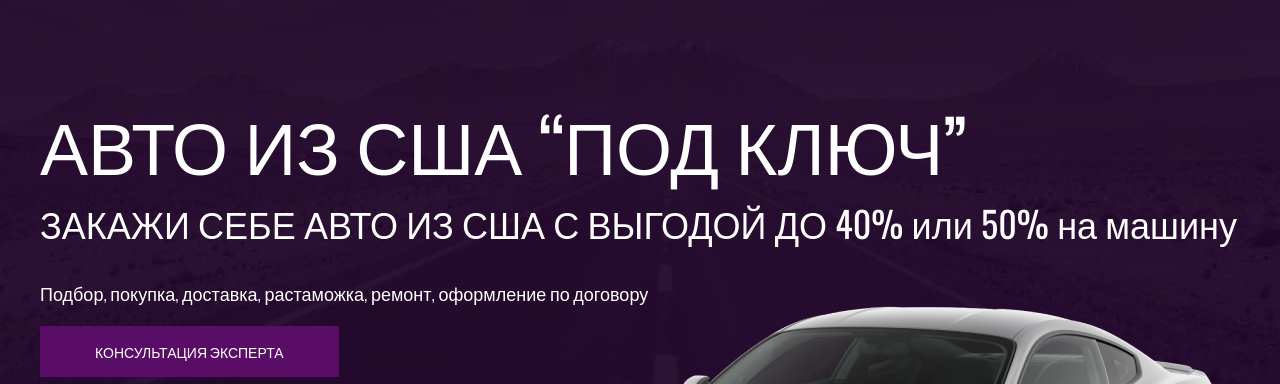
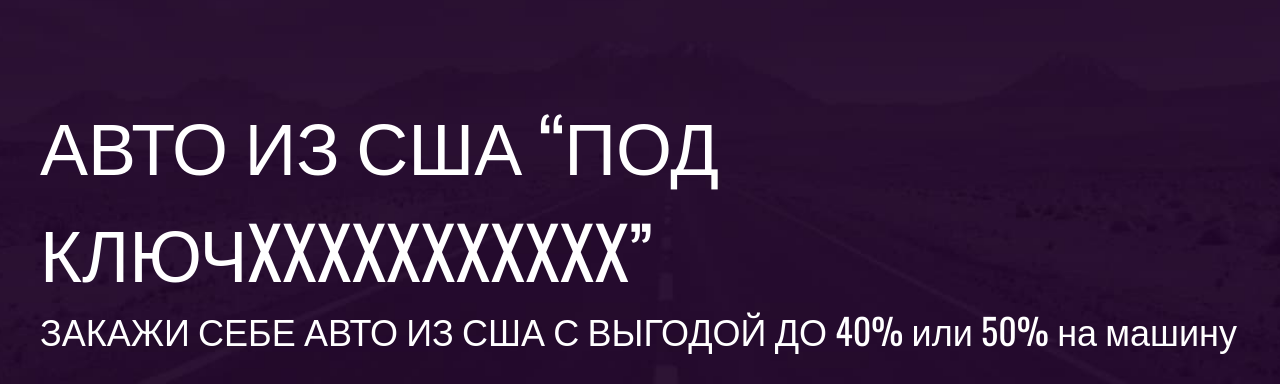
Before and after one commit to tosichorpinichx/cars, a plain HTML site: page index.html in a window 1280 px wide. Shown: the part 122-506 px from the top of the page. Drawn offline with nearby package versions, Linux system fonts and the light colour scheme.

Commit message:
add another one

```diff
--- a/index.html
+++ b/index.html
@@ -24,7 +24,7 @@
       </div>
       <div class="header__content">
         <h1 class="header__title">
-          авто из сша “под ключ”
+          авто из сша “под ключxxxxxxxxxxx”
         </h1>
         <h2 class="header__subtitle">
           ЗАКАЖИ СЕБЕ АВТО ИЗ США С ВЫГОДОЙ ДО 40% или 50% на машину
```
